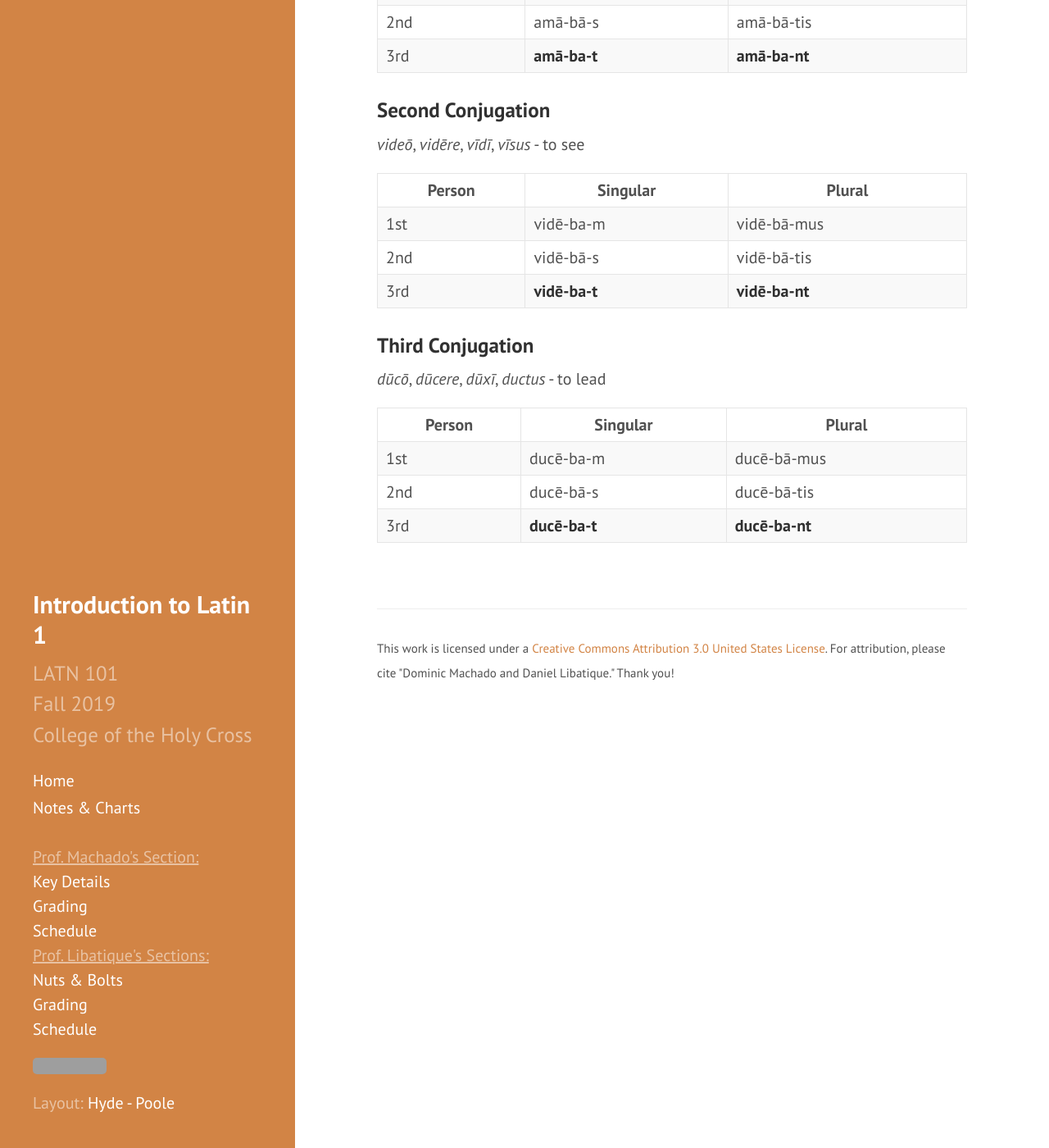
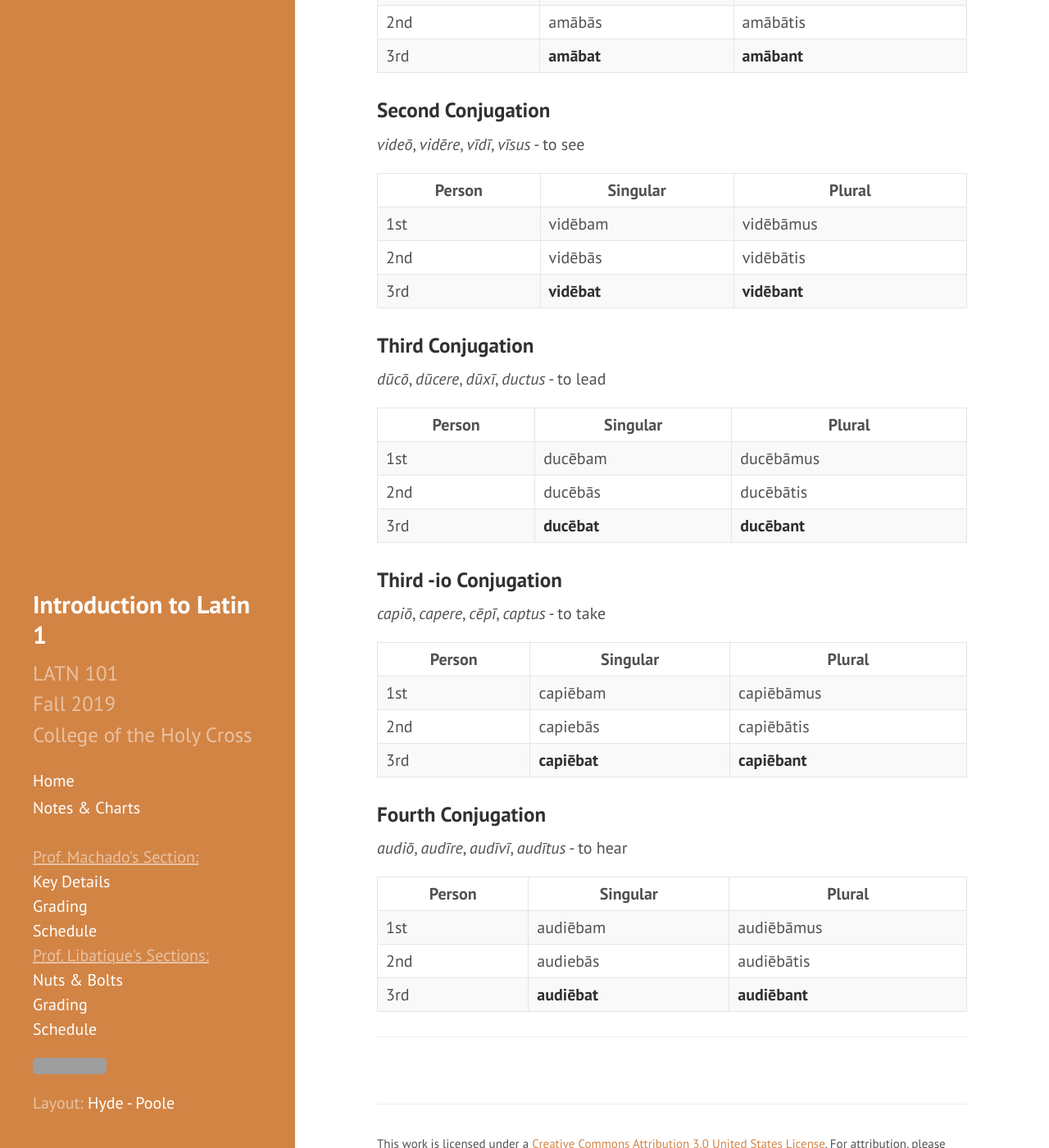
Before and after one commit to DLibatique/LATN102-S20, a Jekyll site: the page built from charts/02-imperfect active and passive.md, in a window 1280 px wide and 1400 px high, scrolled down 614 px. Shown: the whole window at 82% size. Built offline with Jekyll 4.4.1, drawn with Linux system fonts in a browser that asks for light colours; our own code applies the rules of GitHub Pages for plain Markdown files; some of the changed text lies outside the part shown; grey boxes are pictures that could not be loaded.

Commit message:
Finish imperfect active indicative

```diff
--- a/charts/02-imperfect active and passive.md
+++ b/charts/02-imperfect active and passive.md
@@ -12,9 +12,9 @@ The charts below will show full charts for the imperfect active indicative of ea
 
 | Person      | Singular |Plural |
 | ----------- | ----------- | ----------- |
-| 1st   | amā-ba-m       | amā-bā-mus      |
-| 2nd  | amā-bā-s        | amā-bā-tis       |
-| 3rd  | **amā-ba-t**        | **amā-ba-nt**     |
+| 1st   | amābam       | amābāmus      |
+| 2nd  | amābās        | amābātis       |
+| 3rd  | **amābat**        | **amābant**     |
 
 ### Second Conjugation
 
@@ -22,9 +22,9 @@ The charts below will show full charts for the imperfect active indicative of ea
 
 | Person      | Singular |Plural |
 | ----------- | ----------- | ----------- |
-| 1st   | vidē-ba-m       | vidē-bā-mus      |
-| 2nd  | vidē-bā-s        | vidē-bā-tis       |
-| 3rd  | **vidē-ba-t**        | **vidē-ba-nt**     |
+| 1st   | vidēbam       | vidēbāmus      |
+| 2nd  | vidēbās        | vidēbātis       |
+| 3rd  | **vidēbat**        | **vidēbant**     |
 
 ### Third Conjugation
 
@@ -32,6 +32,28 @@ The charts below will show full charts for the imperfect active indicative of ea
 
 | Person      | Singular |Plural |
 | ----------- | ----------- | ----------- |
-| 1st   | ducē-ba-m       | ducē-bā-mus      |
-| 2nd  | ducē-bā-s        | ducē-bā-tis       |
-| 3rd  | **ducē-ba-t**        | **ducē-ba-nt**     |
+| 1st   | ducēbam       | ducēbāmus      |
+| 2nd  | ducēbās        | ducēbātis       |
+| 3rd  | **ducēbat**        | **ducēbant**     |
+
+### Third -io Conjugation
+
+*capiō*, *capere*, *cēpī*, *captus* - to take
+
+| Person      | Singular |Plural |
+| ----------- | ----------- | ----------- |
+| 1st   | capiēbam       | capiēbāmus      |
+| 2nd  | capiebās        | capiēbātis       |
+| 3rd  | **capiēbat**        | **capiēbant**     |
+
+### Fourth Conjugation
+
+*audiō*, *audīre*, *audīvī*, *audītus* - to hear
+
+| Person      | Singular |Plural |
+| ----------- | ----------- | ----------- |
+| 1st   | audiēbam       | audiēbāmus      |
+| 2nd  | audiebās        | audiēbātis       |
+| 3rd  | **audiēbat**        | **audiēbant**     |
+
+<hr>
```
